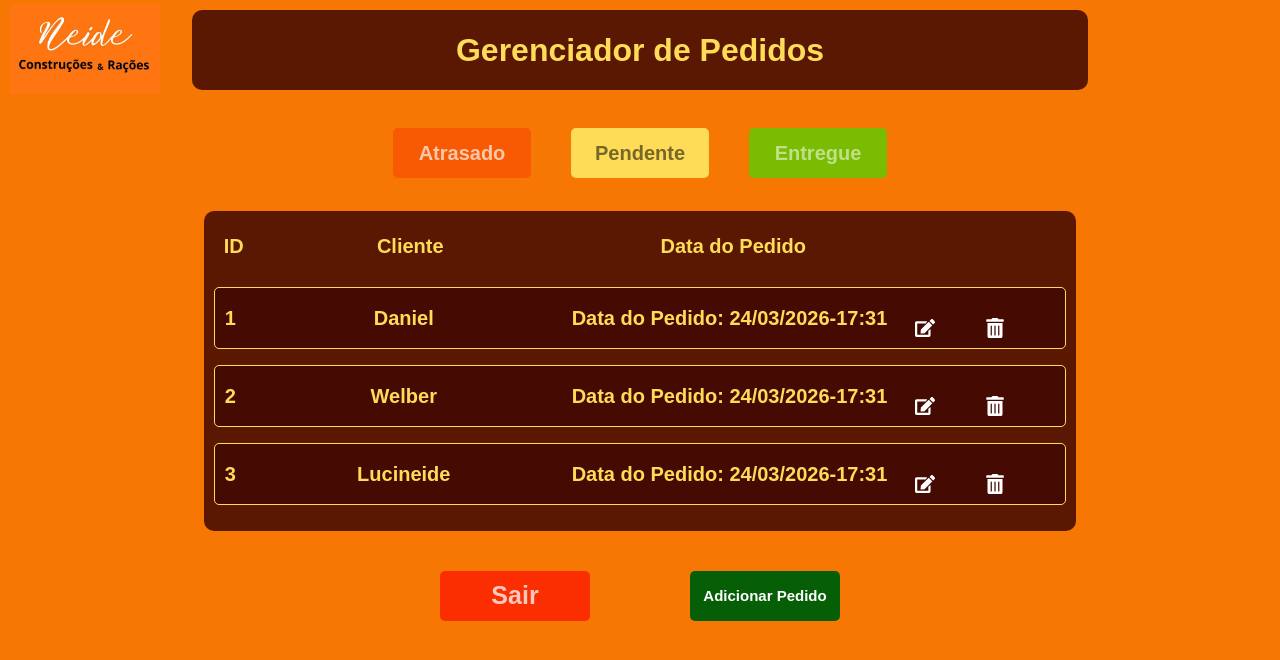
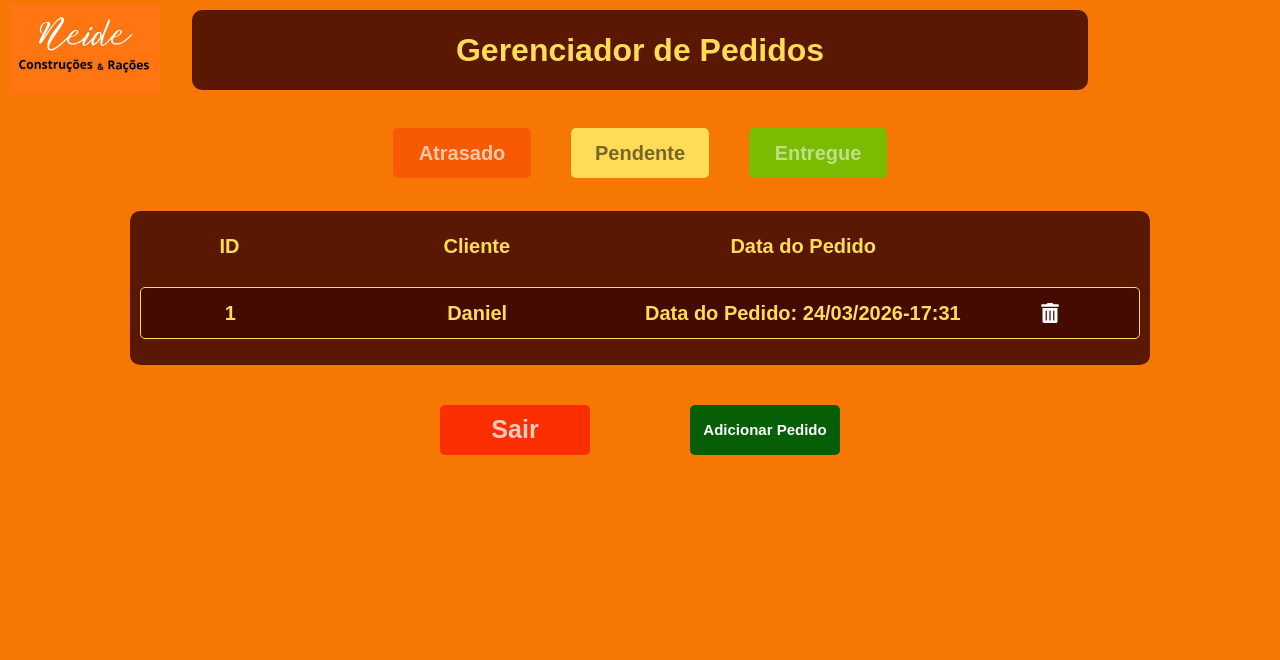
Before and after one commit to danielprogram08/Gerenciador-de-Pedidos, a React (Vite) app in the folder FRONT/gerenciador/: page /home in a window 1280 px wide. Shown: the top 660 px of the page. Built offline with nearby package versions, Linux system fonts and the light colour scheme.

Commit message:
Add: Funcionalidades aos botões das páginas necessárias!

```diff
--- a/FRONT/gerenciador/src/home/home.css
+++ b/FRONT/gerenciador/src/home/home.css
@@ -117,7 +117,8 @@
 
 .lista, .titulo-lista {
     display: grid;
-    grid-template-columns: auto 1fr 1fr 0.5fr;
+    grid-template-columns: 1fr 2fr 2fr 1fr;
+    align-items: center;
     gap: 10px;
     align-items: center;
     text-align: center;
@@ -144,19 +145,13 @@
     font-weight: bold;
 }
 
-#edit-icon, #trash-icon {
+#trash-icon {
     color: white;
     transition: all 0.3s ease-in-out;
+    margin: auto;
 }
 
-.botoes-editaveis {
-    display: flex;
-    gap: 20px;
-    justify-content: center;
-    align-items: center;
-}
-
-#edit-icon:hover, #trash-icon:hover {
+#trash-icon:hover {
     color: white;
     transform: scale(1.2);
 }
@@ -241,16 +236,12 @@
 
     .lista, .titulo-lista {
         font-size: 14px;
-        grid-template-columns: auto 1fr 1fr auto;
+        grid-template-columns: 1fr 2fr 2fr 1fr;
         padding: 5px;
         gap: 5px;
     }
 
-    .botoes-editaveis {
-        gap: 10px;
-    }
-
-    #edit-icon, #trash-icon {
+    #trash-icon {
         font-size: 16px;
     }
 }
--- a/FRONT/gerenciador/src/home/home.jsx
+++ b/FRONT/gerenciador/src/home/home.jsx
@@ -1,8 +1,11 @@
 import './home.css'
 import { useState } from "react"
-import { FaEdit, FaTrashAlt } from 'react-icons/fa';
+import { FaTrashAlt } from 'react-icons/fa';
+import { useNavigate } from 'react-router-dom';
 
 function Home() {
+
+    const Navigate = useNavigate();
 
     const pedidos = [
         {
@@ -11,40 +14,6 @@ function Home() {
             endereco: "Av. Maciel Bezerra 1490",
             dataPedido: "24/03/2026-17:31",
             Item: [
-                {
-                    pedido: "Vara de Cano",
-                    preco: 25.00,
-                    quantidade: 1
-                }
-            ],
-            taxa: 2.00,
-            total: 27.00,
-            telefone: "85 98648-1992"
-        },
-
-        {
-            id: 2,
-            cliente: "Welber",
-            endereco: "Av. Maciel Bezerra 1490",
-            dataPedido: "24/03/2026-17:31",
-            Pedido: [
-                {
-                    pedido: "Vara de Cano",
-                    preco: 25.00,
-                    quantidade: 1
-                }
-            ],
-            taxa: 2.00,
-            total: 27.00,
-            telefone: "85 98648-1992"
-        },
-
-        {
-            id: 3,
-            cliente: "Lucineide",
-            endereco: "Av. Maciel Bezerra 1490",
-            dataPedido: "24/03/2026-17:31",
-            Pedido: [
                 {
                     pedido: "Vara de Cano",
                     preco: 25.00,
@@ -79,6 +48,15 @@ function Home() {
         setPendente(false);
     }
 
+    const sair = () => { Navigate('/'); }
+    const addPedido = () => { Navigate('/addEdit'); }
+    const infoPedido = () => { Navigate('/infoPedido'); }
+
+    /*const infoPedido = async () => {
+        const dataPedido = await api.get('/infoPedido');
+        Navigate('/infoPedido', { state: dataPedido });
+    }*/
+
     return (
         <>
             <div className="container-fluido">
@@ -98,20 +76,17 @@ function Home() {
                         <div>Data do Pedido</div>
                     </ul>
                     {pedidos.map((pedido) => (
-                        <ul key={pedido.id} className="lista">
+                        <ul key={pedido.id} className="lista" onClick={infoPedido}>
                             <div id="pedido-id">{pedido.id}</div>
                             <div id="pedido-cliente">{pedido.cliente}</div>
                             <div id="pedido-data">Data do Pedido: {pedido.dataPedido}</div>
-                            <div className="botoes-editaveis">
-                                <FaEdit id='edit-icon'></FaEdit>
-                                <FaTrashAlt id='trash-icon'></FaTrashAlt>
-                            </div>
+                            <FaTrashAlt id='trash-icon'></FaTrashAlt>
                         </ul>
                     ))}
                 </div>
                 <div className="botoes">
-                    <button className="sair">Sair</button>
-                    <button className="addPedido">Adicionar Pedido</button>
+                    <button className="sair" onClick={sair}>Sair</button>
+                    <button className="addPedido" onClick={addPedido}>Adicionar Pedido</button>
                 </div>
             </div>
         </>
--- a/FRONT/gerenciador/src/informations/infoPedido.jsx
+++ b/FRONT/gerenciador/src/informations/infoPedido.jsx
@@ -1,7 +1,8 @@
 import './infoPedido.css';
 import { Fragment } from 'react';
 import { FaWhatsapp, FaPrint } from 'react-icons/fa';
-import { Navigate, useNavigate } from 'react-router-dom'
+import { useNavigate } from 'react-router-dom'
+// import { useLocation } from 'react-router-dom';
 
 function InfoPedido() {
 
@@ -31,6 +32,9 @@ function InfoPedido() {
             telefone: "85 98648-1992"
         }
     ]
+
+    /*const location = useLocation();
+    const Pedidos = location.state;*/
 
     const Navigate = useNavigate();
     const homepage = () => { Navigate('/home'); }
```
